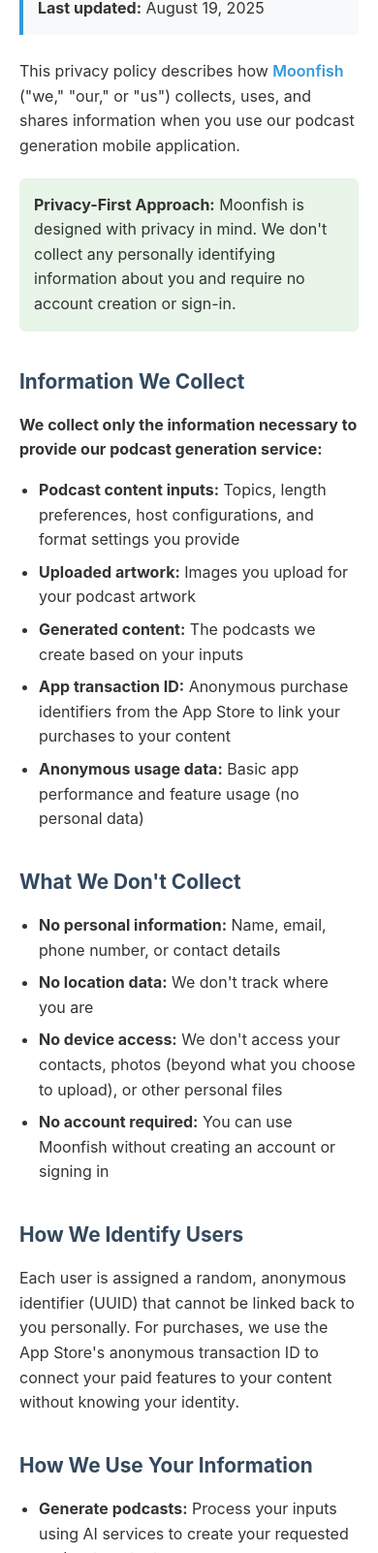
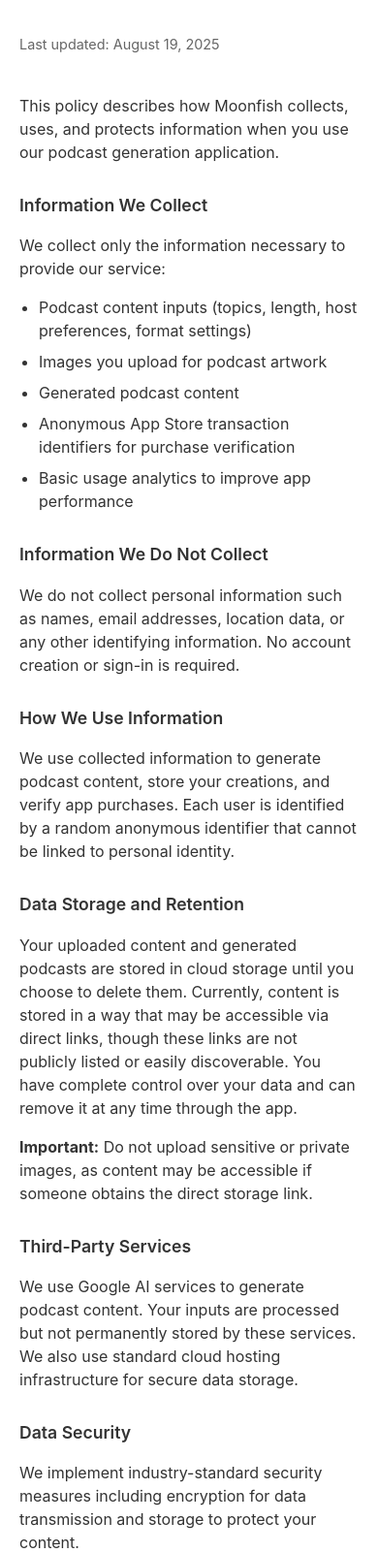
Before and after one commit to huygbui/moonfish-privacy, a plain HTML site: page index.html in a window 390 px wide. Shown: the part 147-1749 px from the top of the page at 97% size. Drawn offline with Linux system fonts and the light colour scheme.

Commit message:
Update index.html

```diff
--- a/index.html
+++ b/index.html
@@ -6,138 +6,80 @@
     <title>Privacy Policy - Moonfish</title>
     <style>
         body {
-            font-family: -apple-system, BlinkMacSystemFont, 'Segoe UI', Roboto, sans-serif;
-            max-width: 700px;
-            margin: 0 auto;
-            padding: 30px 20px;
-            line-height: 1.6;
+            font-family: -apple-system, BlinkMacSystemFont, sans-serif;
+            max-width: 600px;
+            margin: 60px auto;
+            padding: 20px;
+            line-height: 1.5;
             color: #333;
-            background: #fff;
         }
         h1 {
-            color: #2c3e50;
-            font-size: 2em;
-            margin-bottom: 10px;
+            font-size: 1.8em;
+            margin-bottom: 40px;
+            font-weight: 600;
         }
         h2 {
-            color: #34495e;
-            font-size: 1.3em;
-            margin-top: 35px;
-            margin-bottom: 15px;
-        }
-        .app-name {
-            color: #3498db;
+            font-size: 1.1em;
+            margin: 30px 0 10px 0;
             font-weight: 600;
         }
-        .last-updated {
-            background: #f8f9fa;
-            padding: 15px;
-            border-left: 4px solid #3498db;
-            margin: 25px 0;
-            border-radius: 0 4px 4px 0;
+        p, li {
+            margin-bottom: 8px;
         }
-        .contact-box {
-            background: #f8f9fa;
-            padding: 20px;
-            border-radius: 8px;
-            margin-top: 30px;
+        .date {
+            color: #666;
+            font-size: 0.9em;
+            margin-bottom: 40px;
         }
         ul {
             padding-left: 20px;
-        }
-        li {
-            margin-bottom: 8px;
-        }
-        .highlight {
-            background: #e8f5e8;
-            padding: 15px;
-            border-radius: 6px;
-            margin: 20px 0;
         }
     </style>
 </head>
 <body>
     <h1>Privacy Policy</h1>
 
-    <div class="last-updated">
-        <strong>Last updated:</strong> August 19, 2025
-    </div>
+    <p class="date">Last updated: August 19, 2025</p>
 
-    <p>This privacy policy describes how <span class="app-name">Moonfish</span> ("we," "our," or "us") collects, uses, and shares information when you use our podcast generation mobile application.</p>
-
-    <div class="highlight">
-        <strong>Privacy-First Approach:</strong> Moonfish is designed with privacy in mind. We don't collect any personally identifying information about you and require no account creation or sign-in.
-    </div>
+    <p>This policy describes how Moonfish collects, uses, and protects information when you use our podcast generation application.</p>
 
     <h2>Information We Collect</h2>
-    <p><strong>We collect only the information necessary to provide our podcast generation service:</strong></p>
+    <p>We collect only the information necessary to provide our service:</p>
     <ul>
-        <li><strong>Podcast content inputs:</strong> Topics, length preferences, host configurations, and format settings you provide</li>
-        <li><strong>Uploaded artwork:</strong> Images you upload for your podcast artwork</li>
-        <li><strong>Generated content:</strong> The podcasts we create based on your inputs</li>
-        <li><strong>App transaction ID:</strong> Anonymous purchase identifiers from the App Store to link your purchases to your content</li>
-        <li><strong>Anonymous usage data:</strong> Basic app performance and feature usage (no personal data)</li>
+        <li>Podcast content inputs (topics, length, host preferences, format settings)</li>
+        <li>Images you upload for podcast artwork</li>
+        <li>Generated podcast content</li>
+        <li>Anonymous App Store transaction identifiers for purchase verification</li>
+        <li>Basic usage analytics to improve app performance</li>
     </ul>
 
-    <h2>What We Don't Collect</h2>
-    <ul>
-        <li><strong>No personal information:</strong> Name, email, phone number, or contact details</li>
-        <li><strong>No location data:</strong> We don't track where you are</li>
-        <li><strong>No device access:</strong> We don't access your contacts, photos (beyond what you choose to upload), or other personal files</li>
-        <li><strong>No account required:</strong> You can use Moonfish without creating an account or signing in</li>
-    </ul>
+    <h2>Information We Do Not Collect</h2>
+    <p>We do not collect personal information such as names, email addresses, location data, or any other identifying information. No account creation or sign-in is required.</p>
 
-    <h2>How We Identify Users</h2>
-    <p>Each user is assigned a random, anonymous identifier (UUID) that cannot be linked back to you personally. For purchases, we use the App Store's anonymous transaction ID to connect your paid features to your content without knowing your identity.</p>
-
-    <h2>How We Use Your Information</h2>
-    <ul>
-        <li><strong>Generate podcasts:</strong> Process your inputs using AI services to create your requested podcast content</li>
-        <li><strong>Store your content:</strong> Save your uploaded artwork and generated podcasts so you can access them</li>
-        <li><strong>Manage purchases:</strong> Link your App Store purchases to enable paid features</li>
-        <li><strong>Improve our service:</strong> Analyze anonymous usage patterns to enhance the app experience</li>
-    </ul>
+    <h2>How We Use Information</h2>
+    <p>We use collected information to generate podcast content, store your creations, and verify app purchases. Each user is identified by a random anonymous identifier that cannot be linked to personal identity.</p>
 
     <h2>Data Storage and Retention</h2>
-    <ul>
-        <li><strong>Your content:</strong> Uploaded artwork and generated podcasts are stored securely on our servers</li>
-        <li><strong>Retention period:</strong> Content is stored until you choose to delete it</li>
-        <li><strong>Deletion:</strong> You can delete your content at any time through the app</li>
-        <li><strong>Complete control:</strong> We only keep your content as long as you want us to</li>
-    </ul>
+    <p>Your uploaded content and generated podcasts are stored in cloud storage until you choose to delete them. Currently, content is stored in a way that may be accessible via direct links, though these links are not publicly listed or easily discoverable. You have complete control over your data and can remove it at any time through the app.</p>
+    <p><strong>Important:</strong> Do not upload sensitive or private images, as content may be accessible if someone obtains the direct storage link.</p>
 
     <h2>Third-Party Services</h2>
-    <p>Moonfish uses third-party services that have their own privacy policies:</p>
-    <ul>
-        <li><strong>App Store:</strong> For app distribution, updates, and purchase processing</li>
-        <li><strong>Google AI Services:</strong> For podcast content generation (your inputs are processed but not permanently stored by Google)</li>
-        <li><strong>Cloud hosting services:</strong> For secure content storage and app infrastructure</li>
-    </ul>
+    <p>We use Google AI services to generate podcast content. Your inputs are processed but not permanently stored by these services. We also use standard cloud hosting infrastructure for secure data storage.</p>
 
     <h2>Data Security</h2>
-    <p>We implement industry-standard security measures to protect your uploaded content and generated podcasts. All data is transmitted securely using encryption and stored using secure cloud infrastructure.</p>
+    <p>We implement industry-standard security measures including encryption for data transmission and storage to protect your content.</p>
 
     <h2>Children's Privacy</h2>
-    <p>Moonfish does not knowingly collect personal information from children under 13. Since we don't collect personally identifying information from any users, children can safely use our app under parental guidance.</p>
+    <p>We do not knowingly collect personal information from children under 13 years of age. Since we do not collect personally identifying information from any users, our app can be used safely by all ages.</p>
 
     <h2>Your Rights</h2>
-    <p>You have the right to:</p>
-    <ul>
-        <li><strong>Access your content:</strong> View all podcasts and artwork you've created</li>
-        <li><strong>Delete your content:</strong> Remove any uploaded artwork or generated podcasts at any time</li>
-        <li><strong>Data portability:</strong> Download your generated podcasts in standard formats</li>
-        <li><strong>Complete control:</strong> Manage all your data directly through the app</li>
-        <li><strong>Contact us:</strong> Ask questions about your data or this policy</li>
-    </ul>
+    <p>You may access, download, or delete your content at any time directly through the app. You may also contact us with any questions about your data or this policy.</p>
 
     <h2>Changes to This Policy</h2>
-    <p>We may update this privacy policy from time to time. We will notify users of any changes by posting the new policy on this page and updating the "Last updated" date.</p>
+    <p>We may update this policy occasionally. Changes will be posted on this page with an updated date. Continued use of the app after changes constitutes acceptance of the updated policy.</p>
 
-    <div class="contact-box">
-        <h2>Contact Us</h2>
-        <p>If you have any questions about this privacy policy or our practices, please contact us at:</p>
-        <p><strong>Email:</strong> huygia.b@gmail.com</p>
-    </div>
+    <h2>Contact Information</h2>
+    <p>For questions about this privacy policy or our data practices, please contact us at huygia.b@gmail.com</p>
 
 </body>
 </html>
```
